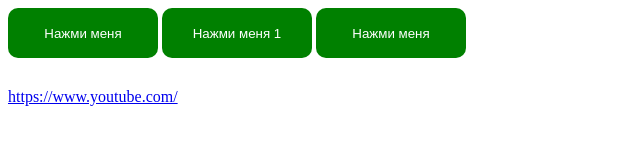
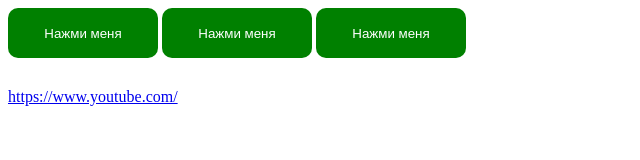
Before and after one commit to MSi-Prestige/JS-Listener-lesson, a plain HTML site: page index.html in a window 1280 px wide. Shown: the full height of the page, 0-640 px from the left. Drawn offline with Linux system fonts and the light colour scheme.

Commit message:
Listener_lesson_1

```diff
--- a/index.html
+++ b/index.html
@@ -8,7 +8,7 @@
   </head>
   <body>
         <button id="btn">Нажми меня</button>
-		<button >Нажми меня 1</button>
+		<button >Нажми меня</button>
 		<button>Нажми меня</button>
 
     	<a href="https://www.youtube.com/">https://www.youtube.com/</a>
```
